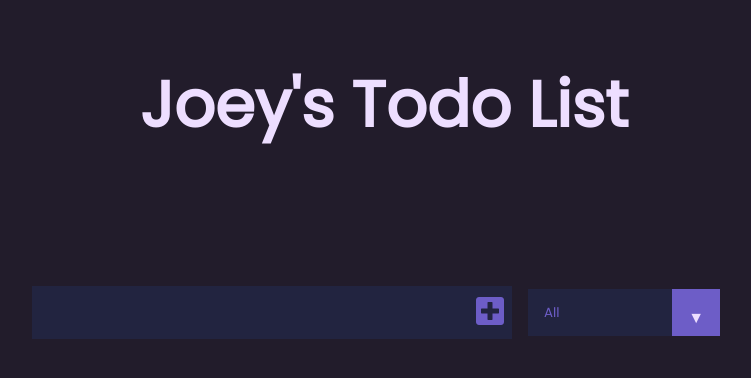
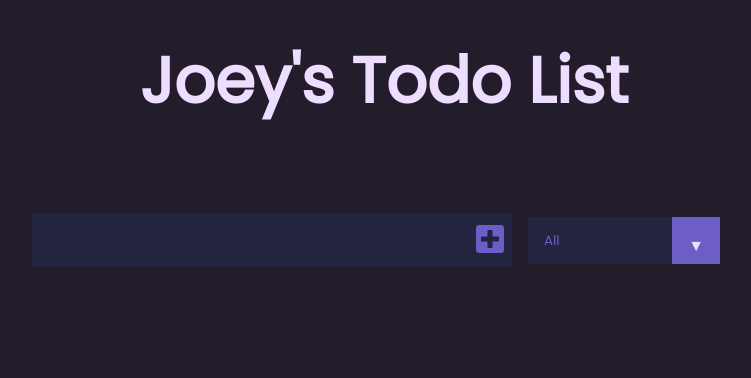
Before and after one commit to Plutoneus/project-card, a React (Create React App) app: page / in a window 1280 px wide. Shown: the top 378 px of the page, without its empty margins (256-1007 px from the left). Built offline with nearby package versions, Linux system fonts and the light colour scheme.

Commit message:
I changed a 6 to a 0 :-)

```diff
--- a/src/App.css
+++ b/src/App.css
@@ -16,7 +16,7 @@ header {
 
 header,
 form {
-  min-height: 26vh;
+  min-height: 20vh;
   display: flex;
   justify-content: center;
   align-items: center;
```
